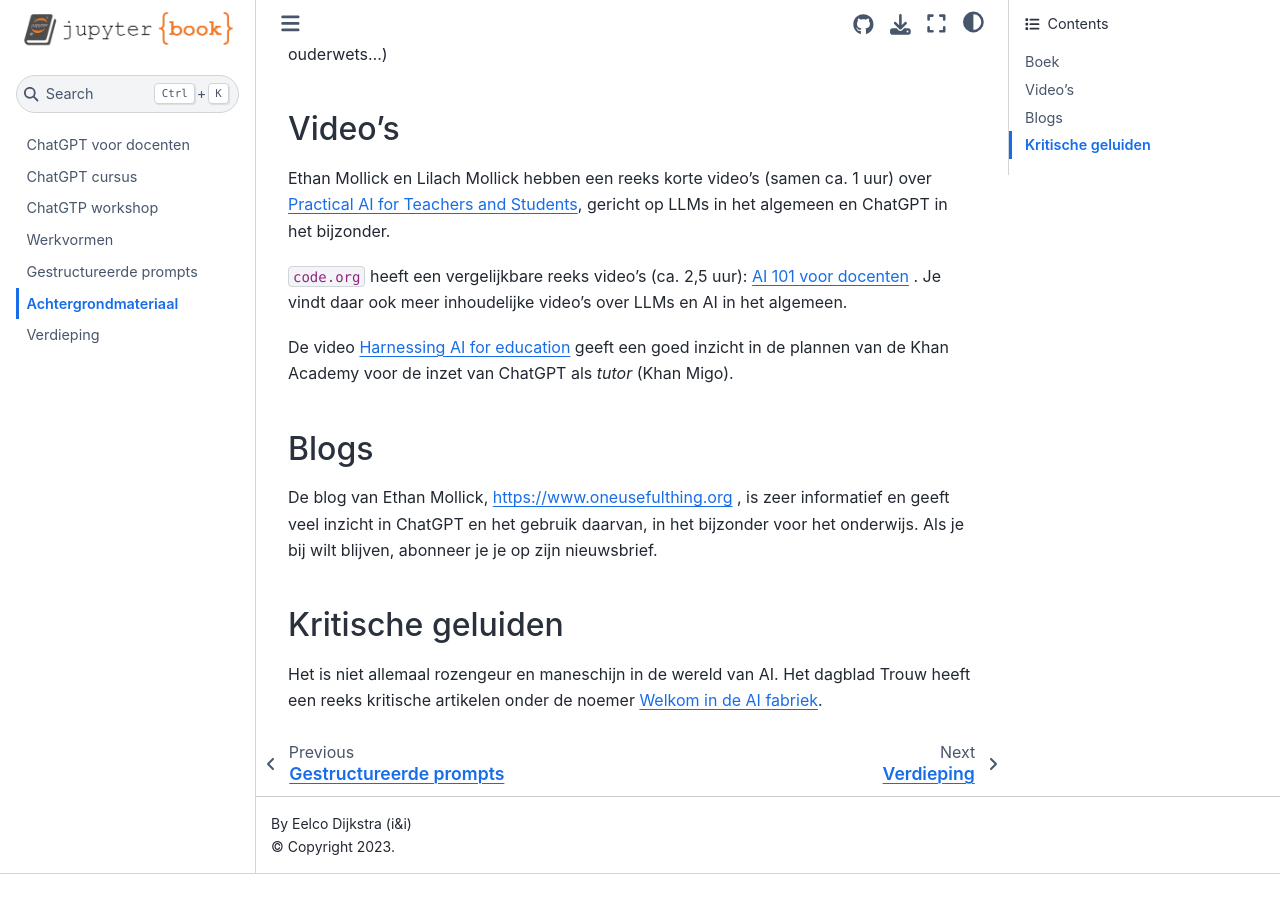
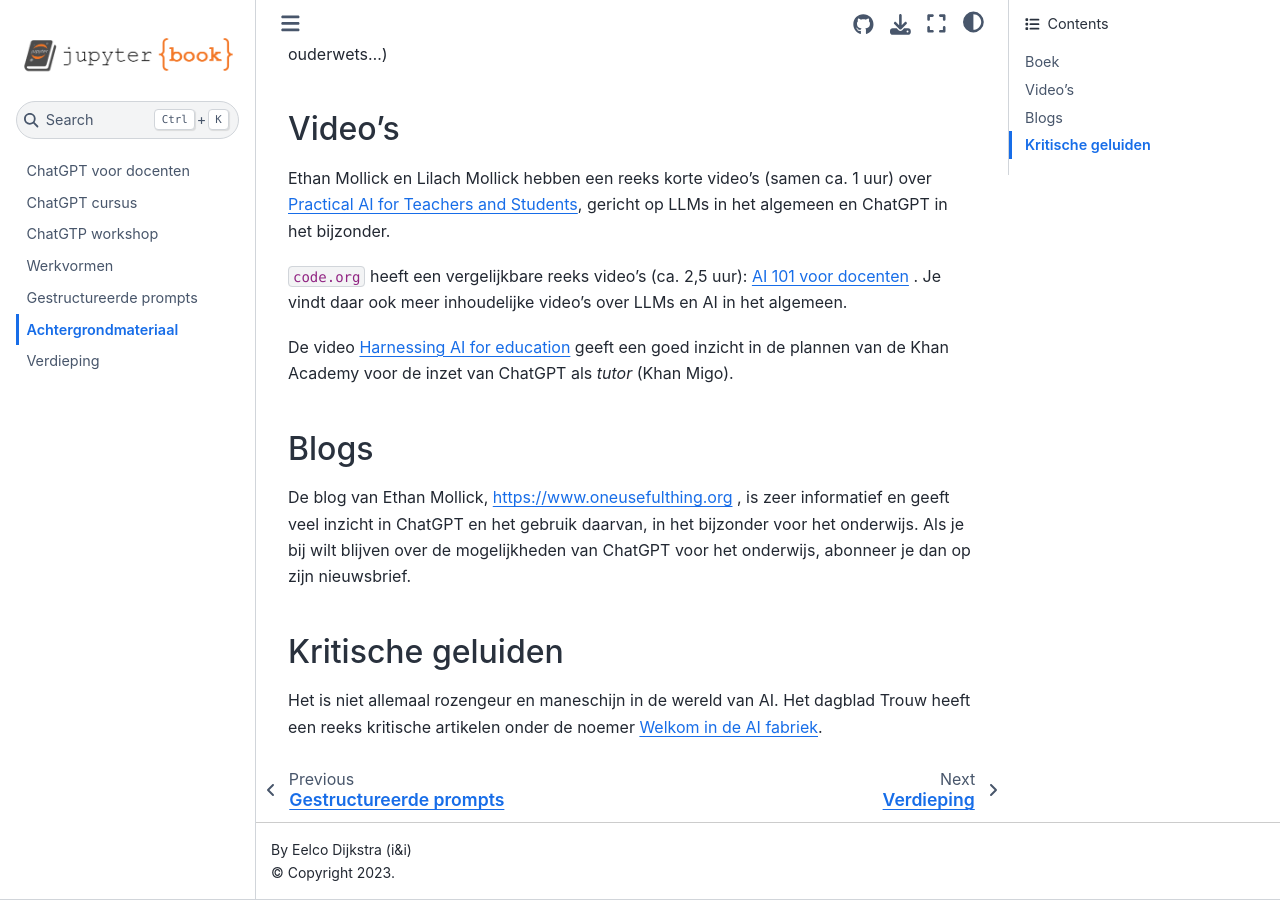
Before and after one commit to infvo/chatgptbook, a Jupyter Book: the page built from achtergrond.md, in a window 1280 px wide and 900 px high, scrolled down 963 px. Built offline with Jupyter Book 1.0.4 settings and Sphinx 7.4.7 and the Sphinx Book theme 1.1.4, drawn with Linux system fonts in a browser that asks for light colours; before the commit the page ends 1837 px from its top, so only the background shows below that.

Commit message:
kleine correctie

```diff
--- a/achtergrond.md
+++ b/achtergrond.md
@@ -46,7 +46,8 @@
 
 De blog van Ethan Mollick, https://www.oneusefulthing.org , is zeer informatief en
 geeft veel inzicht in ChatGPT en het gebruik daarvan, in het bijzonder voor het onderwijs.
-Als je bij wilt blijven, abonneer je je op zijn nieuwsbrief.
+Als je bij wilt blijven over de mogelijkheden van ChatGPT voor het onderwijs,
+abonneer je dan op zijn nieuwsbrief.
 
 ## Kritische geluiden
 
```
